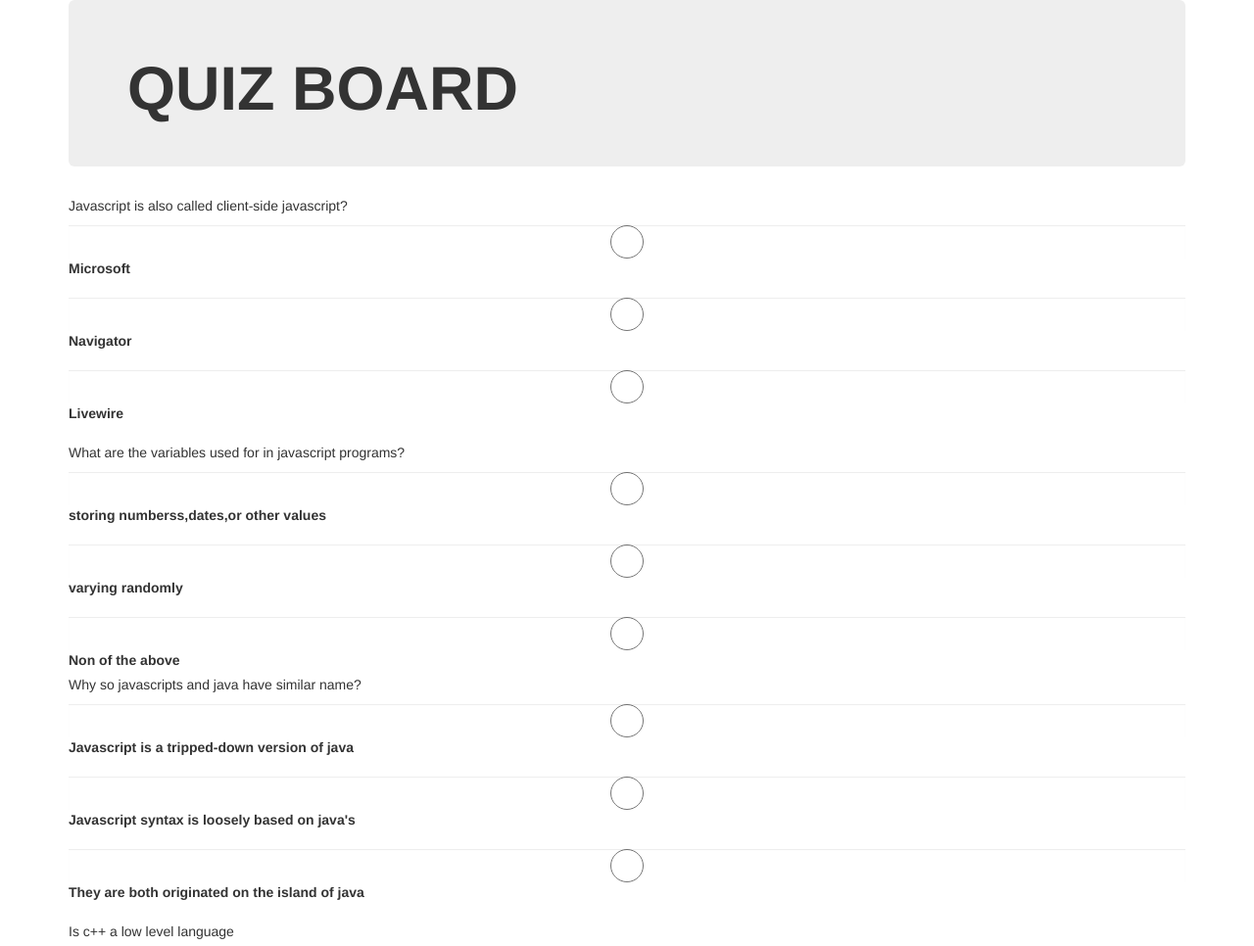
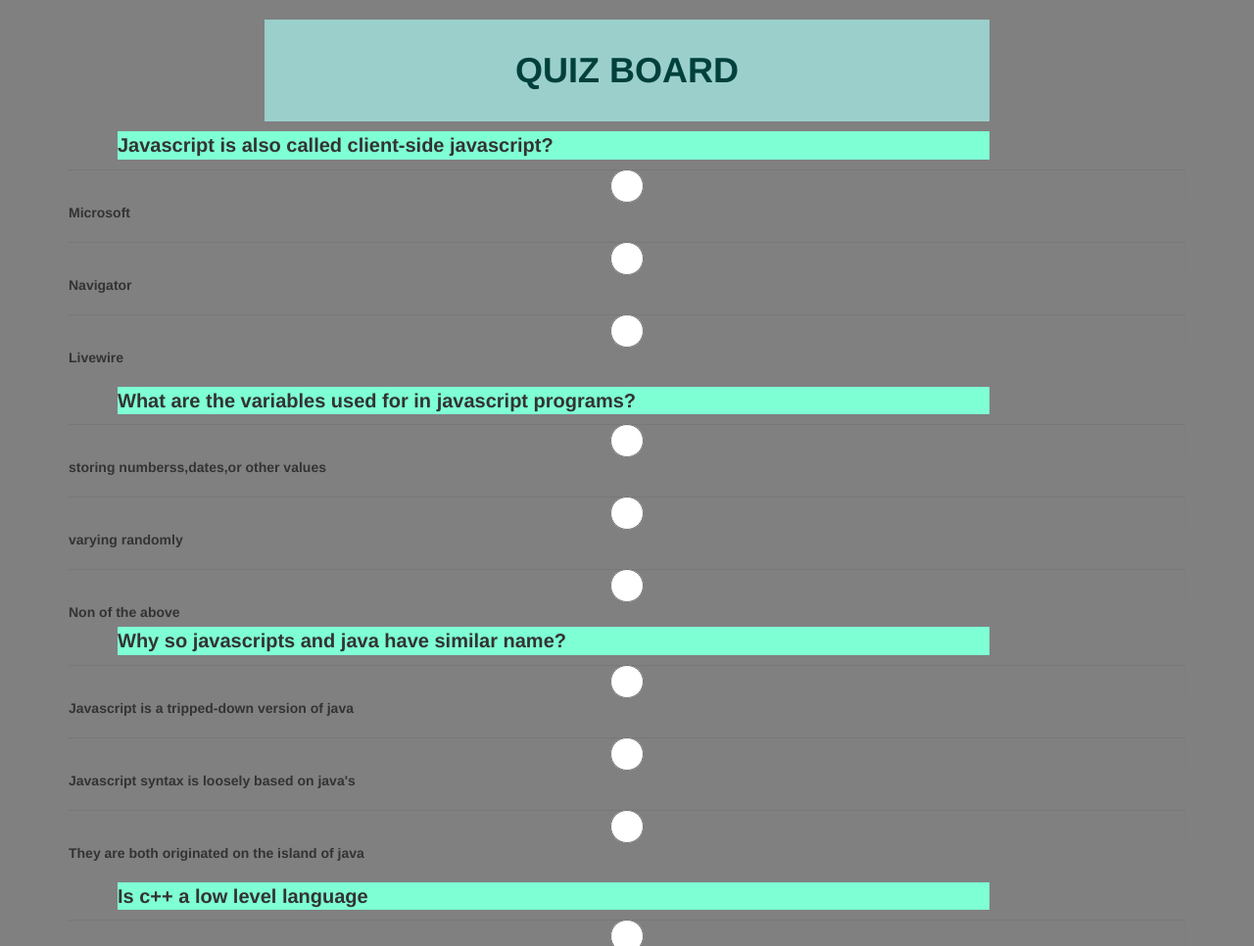
Before and after one commit to Gahozipauline/Quiz-Board-Project, a plain HTML site: page index.html in a window 1280 px wide. Shown: the top 966 px of the page at 98% size. Drawn offline with nearby package versions, Linux system fonts and the light colour scheme; files that its build step writes are made by us from their sources.

Commit message:
changes in styles.css

```diff
--- a/css/styles.css
+++ b/css/styles.css
@@ -7,12 +7,30 @@
     font-size: 14px;
     cursor: pointer;
     outline: none;
+    text-align: center;
   }
   h1 {
     color: #00403C;
     font-weight: 600;
     font-size: 36px;
     text-transform: uppercase;
+    text-align: center;
+    line-height: 44px;
+    background-color: #9ACFCC;
+    padding:30px;
+    margin-right: 200px;
+    margin-left: 200px;
+  }
+  p{
+    font-size: 20px;
+    background-color: aquamarine;
+    margin-left: 50px;
+    margin-right: 200px;
     text-align: left;
-    line-height: 44px;
   }
+  body{
+    background-color:grey;
+  }
+  .form-group{
+    text-align: left;
+  }
--- a/index.html
+++ b/index.html
@@ -9,12 +9,10 @@
     </head>
     <body>
        <div class="container">
-          <div class="jumbotron">
             <h1>QUIZ BOARD</h1>
-          </div>
            <div id="Quiz">
                <form>
-               <p>Javascript is also called client-side javascript?</p>
+               <p><strong>Javascript is also called client-side javascript?</strong></p>
                <div class="form-group">
                 <input  id="Answer1" class="form-control" type="radio" >
                 <label for="Answer1">Microsoft</label>
@@ -27,7 +25,7 @@
                    <input id="Answer1" class="form-control" type="radio">
                    <label for="Answer1">Livewire</label>
                 </div>
-                <p>What are the variables used for in javascript programs?</p>
+                <p><strong>What are the variables used for in javascript programs?</strong></p>
                 <div class="form-group">
                    <input id="Answer2" class="form-control" type="radio">
                    <label for="Answer2">storing numberss,dates,or other values</label>
@@ -39,7 +37,7 @@
                 <div class="form-group">
                    <input id="Answer2" class="form-control" type="radio">
                    <label for="Answer2">Non of the above</label>
-                <p>Why so javascripts and java have similar name?</p>
+                <p><strong>Why so javascripts and java have similar name?</strong></p>
                 <div class="form-group">
                   <input id="Answer3" class="form-control" type="radio">
                    <label for="Answer3">Javascript is a tripped-down version of java</label>
@@ -52,7 +50,7 @@
                    <input id="Answer3" class="form-control" type="radio">
                    <label for="Answer3">They are both originated on the island of java </label>
                 </div>
-                <p>Is c++ a low level language</p>
+                <p><strong>Is c++ a low level language</strong></p>
                 <div class="form-group">
                  <input id="Answer4" class="form-control" type="radio">
                    <label for="Answer4">Yes</label>
--- a/js/scripts.js
+++ b/js/scripts.js
@@ -2,7 +2,7 @@
 
         $(document).ready(function() {
             $("#Quiz form").submit(function(event) {
-              var Quiz = ["Answer1", "Answer2", "Answer3"];
+              var Quiz = ["Answer1", "Answer2", "Answer3","Answer4"];
 
               Quiz.forEach(function(Quiz) {
                 var userInput = $("input#" + Quiz).val();
```
